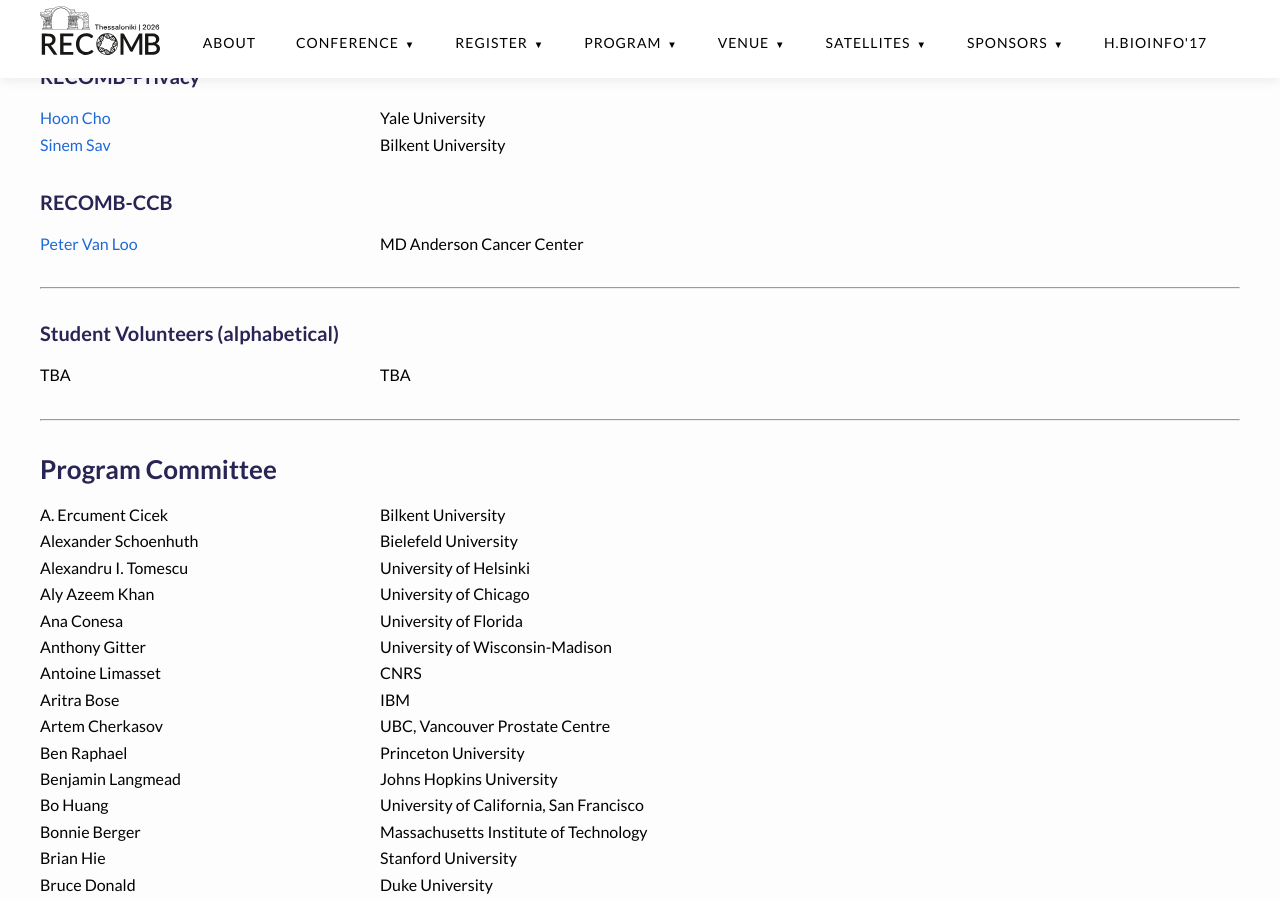
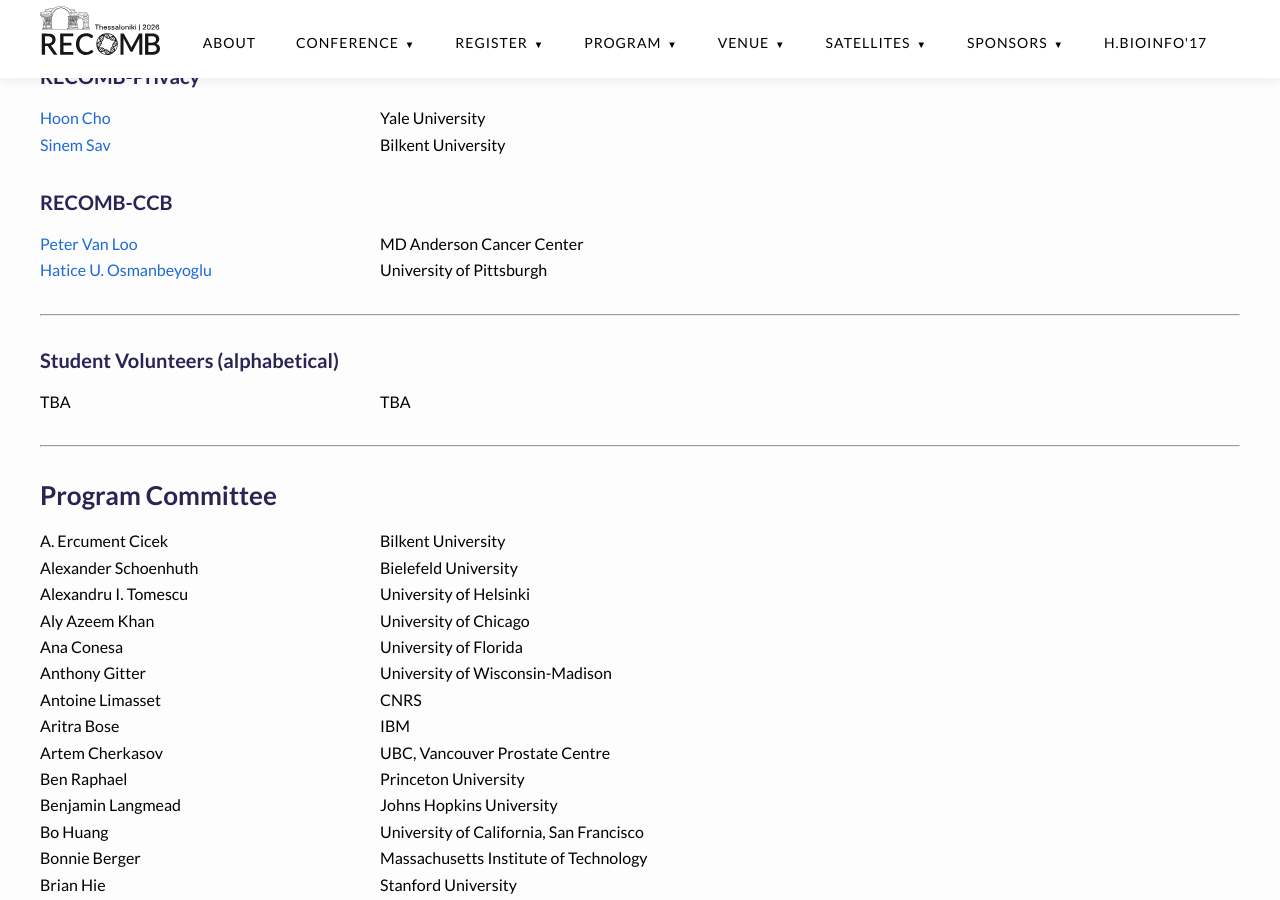
Before and after one commit to recomb-conference/recomb2026, a Jekyll site: the page built from committees.md, in a window 1280 px wide and 900 px high, scrolled down 2314 px. Built offline with Jekyll 4.4.1, drawn with Linux system fonts in a browser that asks for light colours; nearby versions of some CDN libraries.

Commit message:
Add Hatice U. Osmanbeyoglu to RECOMB-CCB section

```diff
--- a/committees.md
+++ b/committees.md
@@ -93,6 +93,7 @@
 #### RECOMB-CCB
 
 | [Peter Van Loo](https://faculty.mdanderson.org/profiles/peter_vanloo.html) | MD Anderson Cancer Center |
+| [Hatice U. Osmanbeyoglu](https://www.osmanbeyoglulab.com/team) | University of Pittsburgh |
 
 ---
 
```
